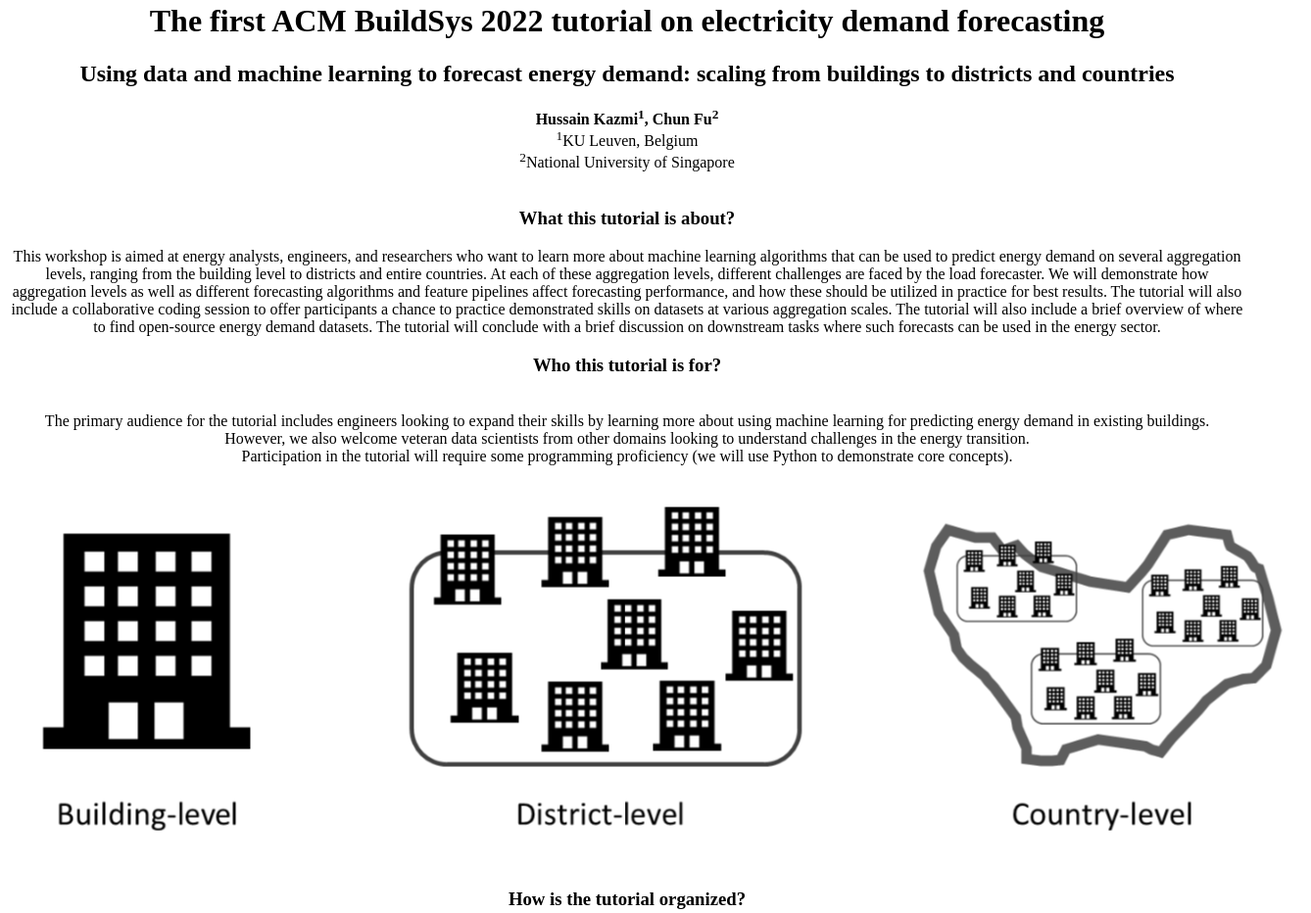
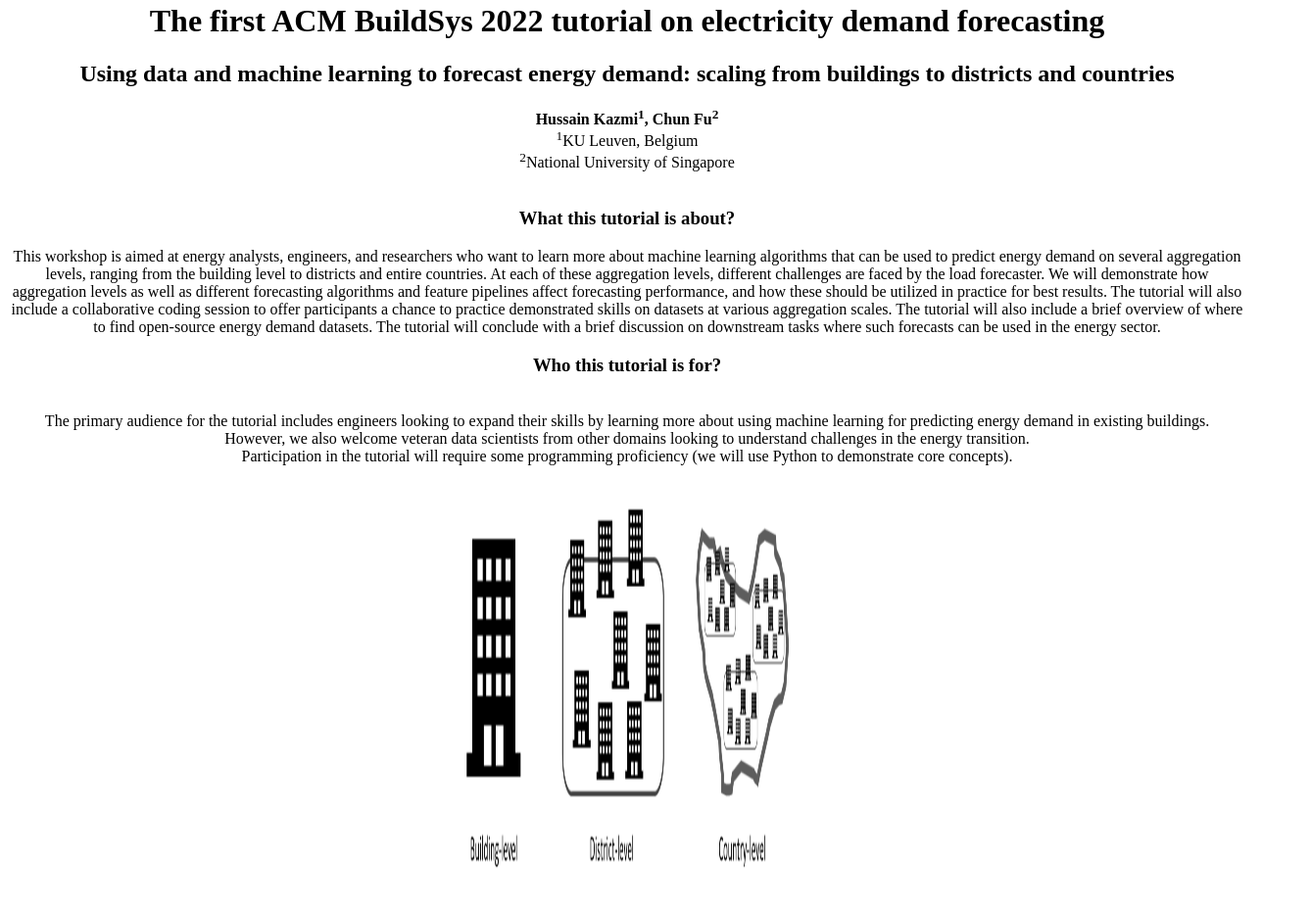
Before and after one commit to hussainkazmi/hussainkazmi.github.io, a plain HTML site: page index.html in a window 1280 px wide. Shown: the part 46-978 px from the top of the page at 98% size, 1338 px wide, since content can reach past the window. Drawn offline with Linux system fonts and the light colour scheme.

Commit message:
Updated image

```diff
--- a/index.html
+++ b/index.html
@@ -33,7 +33,7 @@ Participation in the tutorial will require some programming proficiency (we will
 <br>
 <br>
 
-<center><IMG SRC="aggregations.png" ALIGN="bottom"> </center>
+<center><IMG SRC="aggregations.png" width="346" height="413" ALIGN="bottom"> </center>
 
 <br>
 <h3>How is the tutorial organized?</h3>
```
